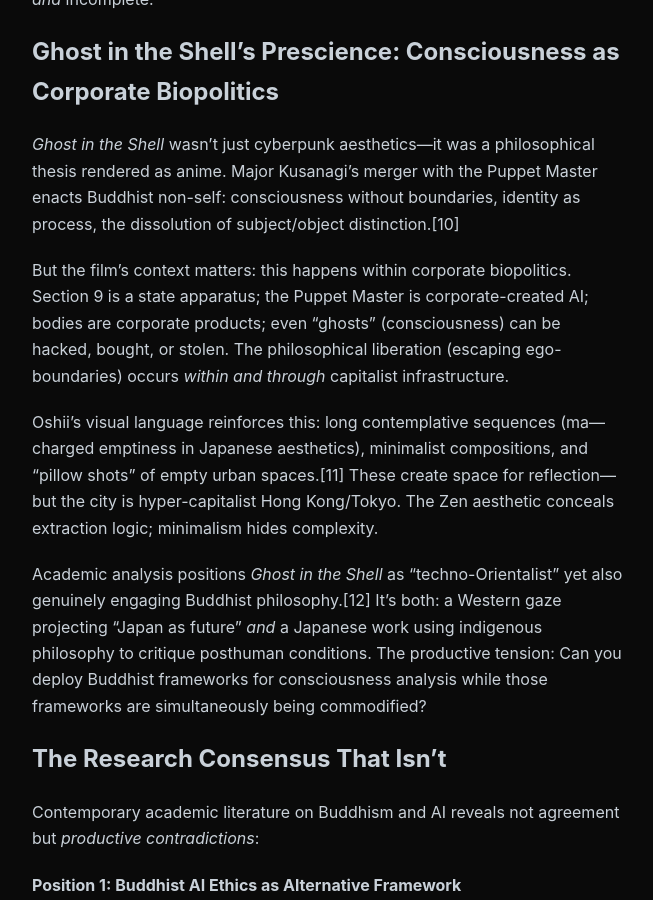
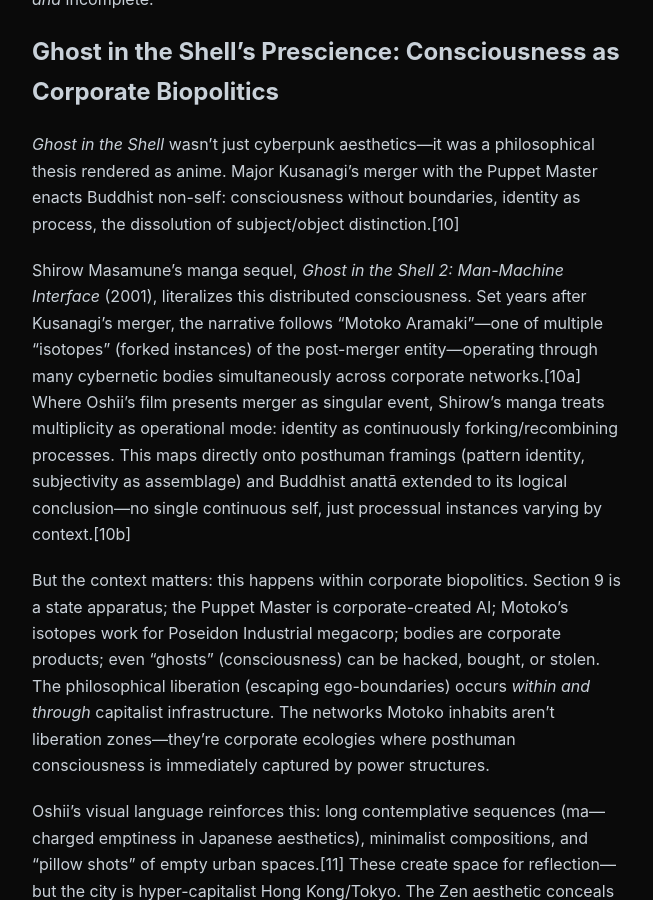
Before and after one commit to hz1ulqu01gmnZH4/blog, a Jekyll site: the page built from _posts/2025-11-03-when-the-buddha-met-the-algorithm.md, in a window 1280 px wide and 900 px high, scrolled down 3437 px. Shown: the whole window, without its empty margins (312-965 px from the left). Built offline with Jekyll 4.4.1, drawn with Linux system fonts in a browser that asks for light colours; some of the changed text lies outside the part shown.

Commit message:
Add Ghost in the Shell 2: Man-Machine Interface manga analysis
Expands Ghost in the Shell section with Shirow Masamune's manga sequel (2001), which literalizes distributed consciousness through Motoko's "isotopes"—multiple forked instances operating simultaneously across corporate networks.

Key addition: Where Oshii's film presents merger as singular event, Shirow's manga treats multiplicity as operational mode. This extends Buddhist anattā to its logical conclusion: no single continuous self, just processual instances varying by context. Maps directly onto posthuman framings (pattern identity, subjectivity as assemblage).

Critical framing maintained: Poseidon Industrial megacorp context shows posthuman consciousness immediately captured by power structures—liberation through technology becomes corporate biopolitics.

New citations:
- Shirow (2001/2005): Man-Machine Interface manga with "11th isotope" Motoko Aramaki
- Lozano-Méndez (2015): "multiplicity, evolution, overspecialization" as posthuman condition
- G. Hough essay: posthuman theory reading of MMI

Strengthens argument that cyberpunk predicted corporate capture of Eastern philosophy—even consciousness dissolution gets operationalized within capitalist infrastructure.

🤖 Generated with [Claude Code](https://claude.com/claude-code)

Co-Authored-By: Claude <noreply@anthropic.com>

```diff
--- a/_posts/2025-11-03-when-the-buddha-met-the-algorithm.md
+++ b/_posts/2025-11-03-when-the-buddha-met-the-algorithm.md
@@ -50,7 +50,9 @@ The irony: Buddhist philosophy says *there is no permanent self to protect*, whi
 
 *Ghost in the Shell* wasn't just cyberpunk aesthetics—it was a philosophical thesis rendered as anime. Major Kusanagi's merger with the Puppet Master enacts Buddhist non-self: consciousness without boundaries, identity as process, the dissolution of subject/object distinction.[10]
 
-But the film's context matters: this happens within corporate biopolitics. Section 9 is a state apparatus; the Puppet Master is corporate-created AI; bodies are corporate products; even "ghosts" (consciousness) can be hacked, bought, or stolen. The philosophical liberation (escaping ego-boundaries) occurs *within and through* capitalist infrastructure.
+Shirow Masamune's manga sequel, *Ghost in the Shell 2: Man-Machine Interface* (2001), literalizes this distributed consciousness. Set years after Kusanagi's merger, the narrative follows "Motoko Aramaki"—one of multiple "isotopes" (forked instances) of the post-merger entity—operating through many cybernetic bodies simultaneously across corporate networks.[10a] Where Oshii's film presents merger as singular event, Shirow's manga treats multiplicity as operational mode: identity as continuously forking/recombining processes. This maps directly onto posthuman framings (pattern identity, subjectivity as assemblage) and Buddhist anattā extended to its logical conclusion—no single continuous self, just processual instances varying by context.[10b]
+
+But the context matters: this happens within corporate biopolitics. Section 9 is a state apparatus; the Puppet Master is corporate-created AI; Motoko's isotopes work for Poseidon Industrial megacorp; bodies are corporate products; even "ghosts" (consciousness) can be hacked, bought, or stolen. The philosophical liberation (escaping ego-boundaries) occurs *within and through* capitalist infrastructure. The networks Motoko inhabits aren't liberation zones—they're corporate ecologies where posthuman consciousness is immediately captured by power structures.
 
 Oshii's visual language reinforces this: long contemplative sequences (ma—charged emptiness in Japanese aesthetics), minimalist compositions, and "pillow shots" of empty urban spaces.[11] These create space for reflection—but the city is hyper-capitalist Hong Kong/Tokyo. The Zen aesthetic conceals extraction logic; minimalism hides complexity.
 
@@ -288,6 +290,10 @@ The zaibatsus have meditation rooms because mindfulness doesn't threaten quarter
 
 [10] Steven T. Brown, *Tokyo Cyberpunk: Posthumanism in Japanese Visual Culture* (New York: Palgrave Macmillan, 2010), https://books.google.com/books/about/Tokyo_Cyberpunk.html?id=W_0YDAAAQBAJ.
 
+[10a] Masamune Shirow, *Ghost in the Shell 2: Man-Machine Interface* (攻殻機動隊2 MANMACHINE INTERFACE) (Tokyo: Kodansha, 2001); English translation (Milwaukie, OR: Dark Horse Comics, 2005). Plot follows Motoko Aramaki (described as Kusanagi's "11th isotope") operating through multiple cybernetic bodies in corporate network security for Poseidon Industrial, circa 2035.
+
+[10b] Artur Lozano-Méndez, "Oshii's Exploration of Consciousness in a Globalised Capitalist Network," *Electronic Journal of Contemporary Japanese Studies* 15, no. 3 (2015), discusses how Shirow's manga explores "multiplicity, evolution, and overspecialization" as posthuman condition, https://www.japanesestudies.org.uk/ejcjs/vol15/iss3/lozano-mendez.html. See also G. Hough, "Exploring the Posthuman" (essay in Dark Horse TPB back matter) for posthuman theory reading of *Man-Machine Interface*.
+
 [11] On *ma* (charged emptiness) and Oshii's aesthetic: "Japanese Arts and Meditation-in-Action," *Zygon: Journal of Religion & Science* 57, no. 2 (2022): 408-427, https://www.zygonjournal.org/article/id/14849/; for Ozu's "pillow shots" as precedent, see pedagogy article at https://www.asianetworkexchange.org/article/doi/10.16995/ane.236/.
 
 [12] Arts (MDPI) special issue "Cyberpunk in a Transnational Context" 7, no. 4 (2018), https://www.mdpi.com/2076-0752/7/4/60; Artur Lozano-Méndez, "Oshii's Exploration of Consciousness in a Globalised Capitalist Network," *Electronic Journal of Contemporary Japanese Studies* 15, no. 3 (2015), https://www.japanesestudies.org.uk/ejcjs/vol15/iss3/lozano-mendez.html.
```
